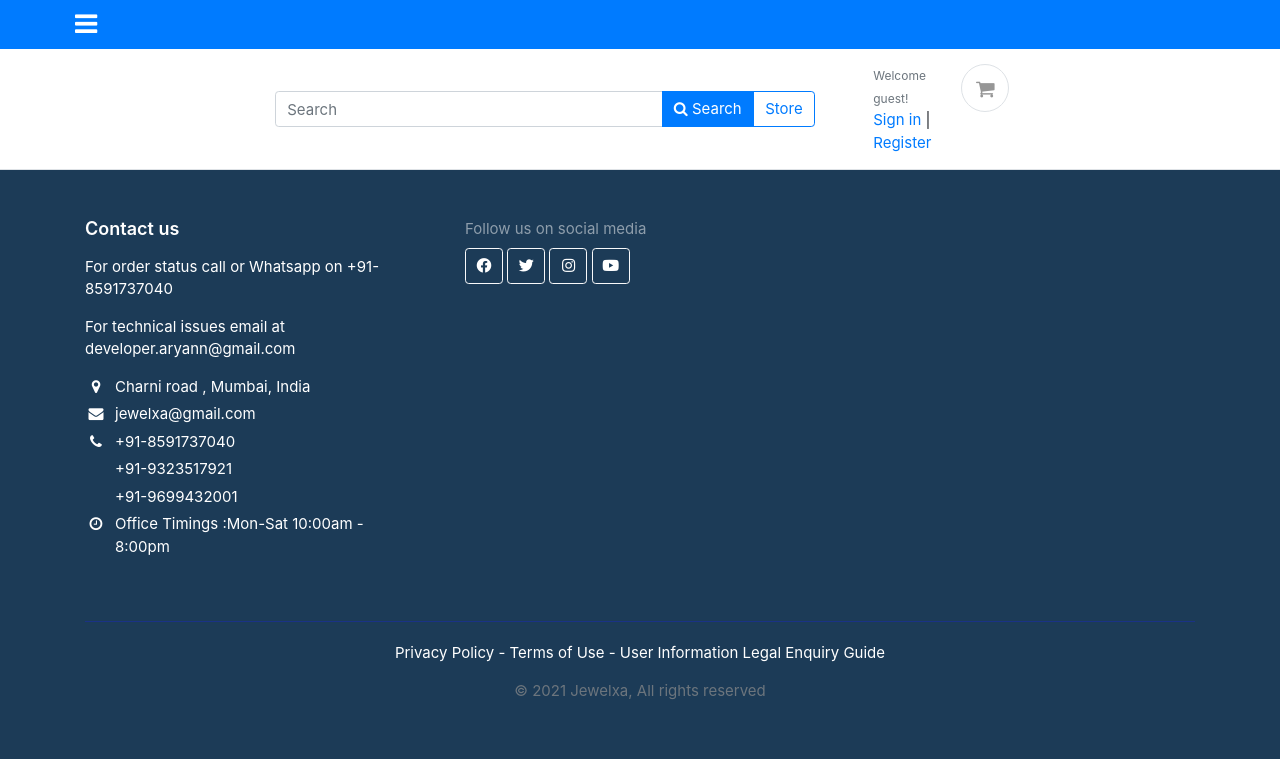
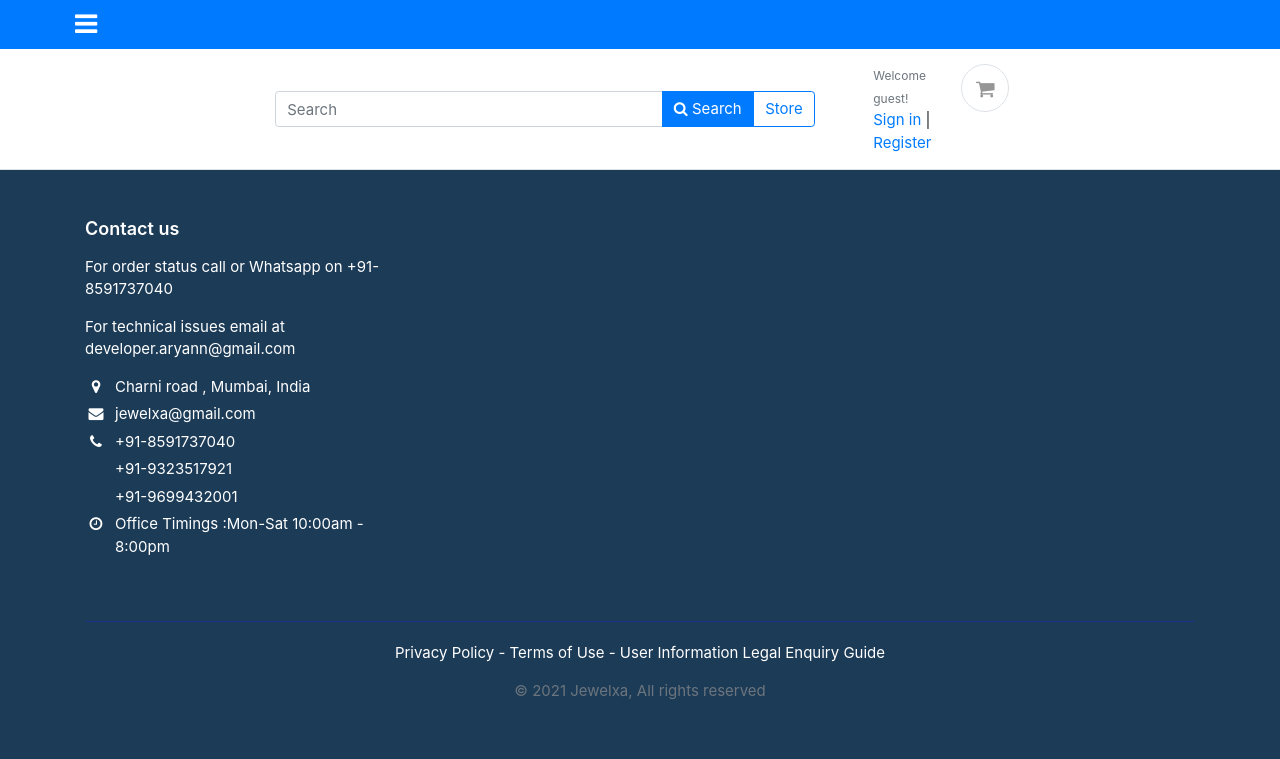
Before and after one commit to aryanmundra/djangomainproject, a Django app: template templates/accounts/contactus.html in a window 1280 px wide. Shown: the top 759 px of the page. Run offline with Django 3.2, Linux system fonts and the light colour scheme; the template is opened without the code that fills it, so the values that code supplies are empty; some libraries are stand-ins or nearby versions; some web fonts are replaced.

Commit message:
social media

```diff
--- a/templates/includes/footer.html
+++ b/templates/includes/footer.html
@@ -60,13 +60,13 @@
 					</form> {% endcomment %}
 					<aside class="col-md col-6">
 
-					<p class="text-white-50 mb-2">Follow us on social media</p>
+					{% comment %} <p class="text-white-50 mb-2">Follow us on social media</p>
 					<div>
 						<a href="#" class="btn btn-icon btn-outline-light"><i class="fab fa-facebook-f"></i></a>
 						<a href="#" class="btn btn-icon btn-outline-light"><i class="fab fa-twitter"></i></a>
 						<a href="#" class="btn btn-icon btn-outline-light"><i class="fab fa-instagram"></i></a>
 						<a href="#" class="btn btn-icon btn-outline-light"><i class="fab fa-youtube"></i></a>
-					</div>
+					</div> {% endcomment %}
 
 				</aside>
 			</div> <!-- row.// -->
```
